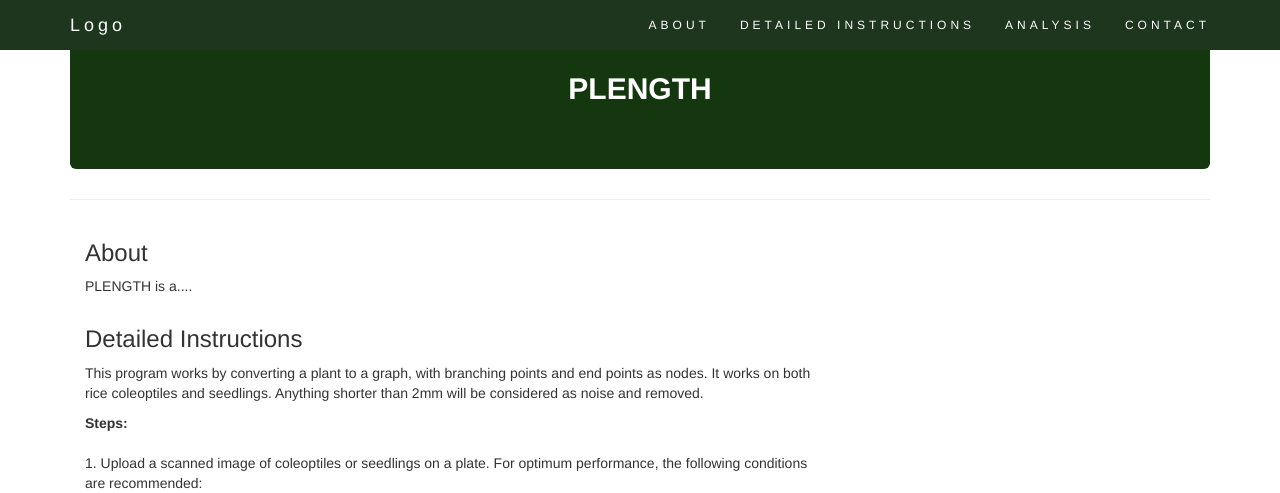
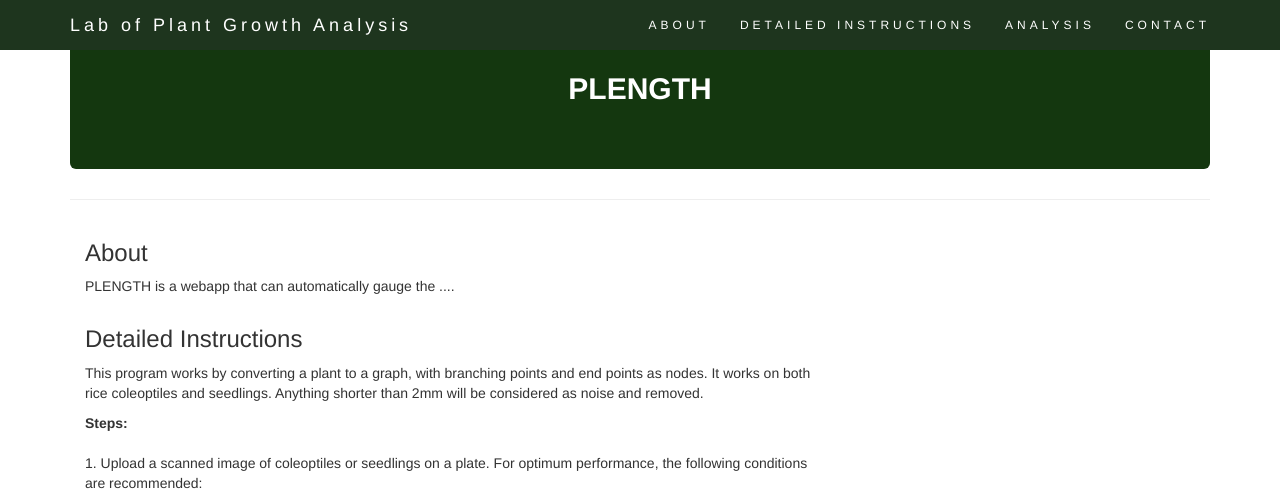
Before and after one commit to smudje/Plength-webapp, a Flask app: page / in a window 1280 px wide. Shown: the top 493 px of the page. Run offline with Flask 2, Linux system fonts and the light colour scheme; some libraries are stand-ins or nearby versions.

Commit message:
[SJ] Added Heroku depolyment files and template changes

```diff
--- a/templates/base.html
+++ b/templates/base.html
@@ -62,7 +62,7 @@
           <span class="icon-bar"></span>
           <span class="icon-bar"></span>
         </button>
-        <a class="navbar-brand" href="#myPage">Logo</a>
+        <a class="navbar-brand" href="https://www.ugent.be/globalcampus/en/research/plant"  target="_blank">Lab of Plant Growth Analysis</a>
       </div>
       <div class="collapse navbar-collapse" id="myNavbar">
         <ul class="nav navbar-nav navbar-right">
@@ -92,7 +92,7 @@
       <div class="row">
         <div class="col-sm-8">
           <h3 id="about">About</h3>
-          <p>PLENGTH is a.... </p>
+          <p>PLENGTH is a webapp that can automatically gauge the .... </p>
         </div>
       </div>
     </div>
```
Also changed, not shown: requirements.txt (+6 -5 lines), templates/Lab_img.jpg (added), 1 other file.
